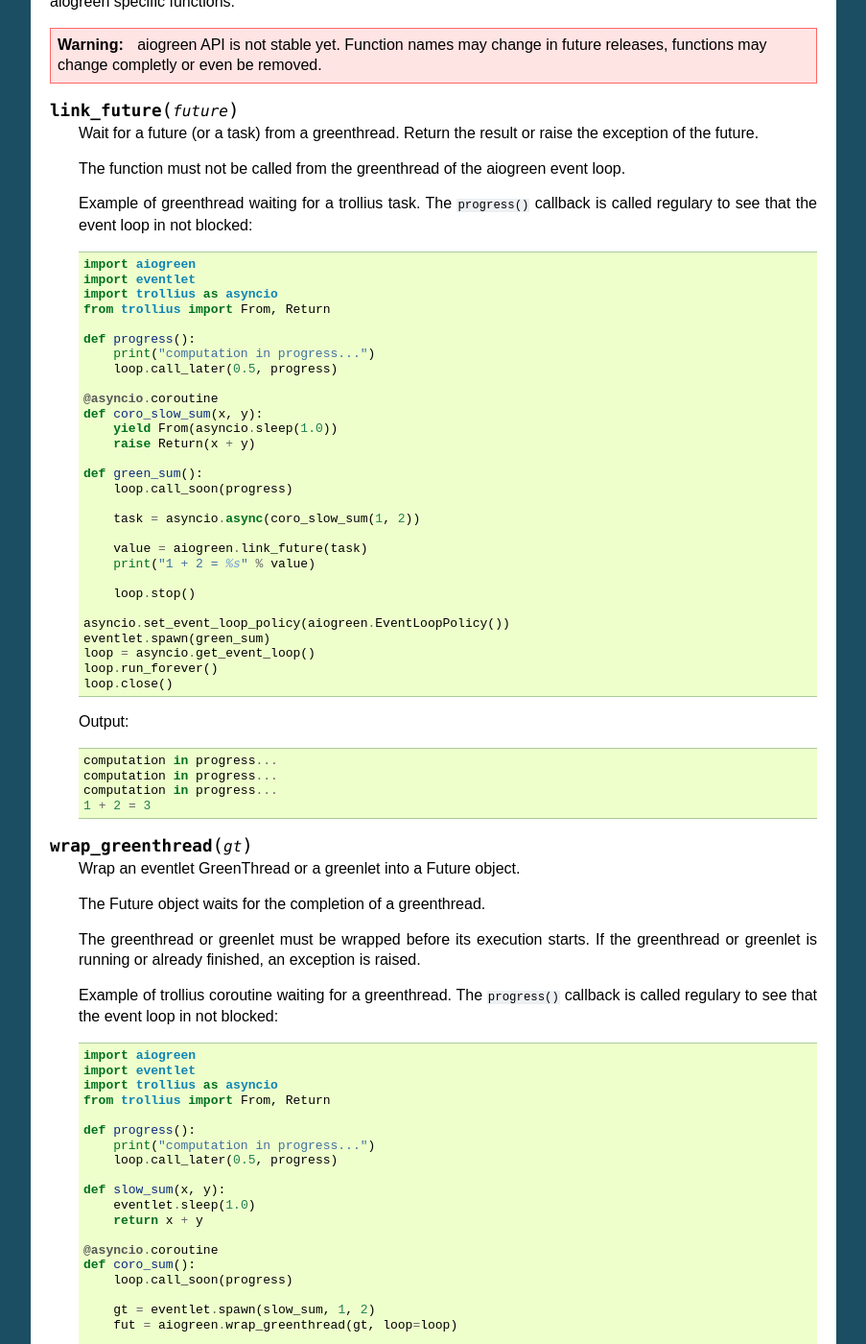
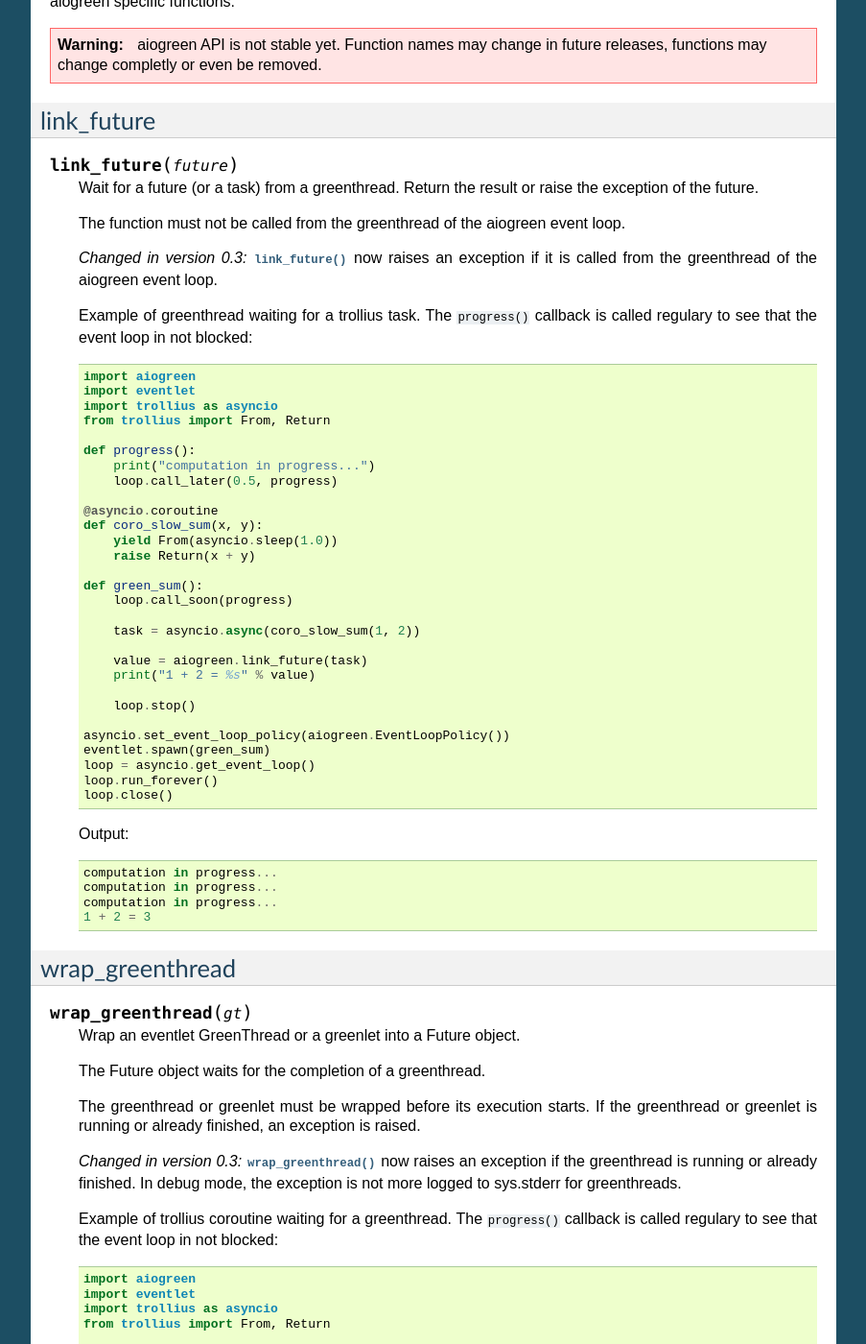
Before and after one commit to openstack-archive/deb-python-aioeventlet, a Sphinx documentation site: the page built from doc/using.rst, in a window 1280 px wide and 1400 px high, scrolled down 1399 px. Shown: the whole window at 96% size, without its empty margins (198-1101 px from the left). Built offline with Sphinx 7.4.7, drawn with Linux system fonts in a browser that asks for light colours; some of the changed text lies outside the part shown.

Commit message:
add versionchanged to the API doc

```diff
--- a/doc/using.rst
+++ b/doc/using.rst
@@ -88,6 +88,9 @@ aiogreen specific functions:
    aiogreen API is not stable yet. Function names may change in future
    releases, functions may change completly or even be removed.
 
+link_future
+-----------
+
 .. function:: link_future(future)
 
    Wait for a future (or a task) from a greenthread.
@@ -95,6 +98,11 @@ aiogreen specific functions:
 
    The function must not be called from the greenthread of the aiogreen event
    loop.
+
+   .. versionchanged:: 0.3
+
+     :func:`link_future` now raises an exception if it is called from the
+     greenthread of the aiogreen event loop.
 
    Example of greenthread waiting for a trollius task. The ``progress()``
    callback is called regulary to see that the event loop in not blocked::
@@ -136,6 +144,9 @@ aiogreen specific functions:
         computation in progress...
         1 + 2 = 3
 
+wrap_greenthread
+----------------
+
 .. function:: wrap_greenthread(gt)
 
    Wrap an eventlet GreenThread or a greenlet into a Future object.
@@ -145,6 +156,12 @@ aiogreen specific functions:
    The greenthread or greenlet must be wrapped before its execution starts.
    If the greenthread or greenlet is running or already finished, an exception
    is raised.
+
+   .. versionchanged:: 0.3
+
+     :func:`wrap_greenthread` now raises an exception if the greenthread is
+     running or already finished. In debug mode, the exception is not more logged
+     to sys.stderr for greenthreads.
 
    Example of trollius coroutine waiting for a greenthread. The ``progress()``
    callback is called regulary to see that the event loop in not blocked::
```
